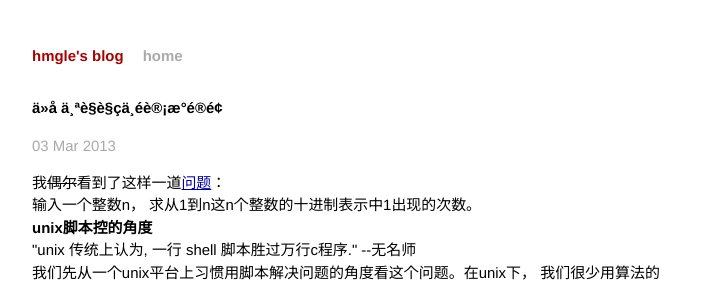
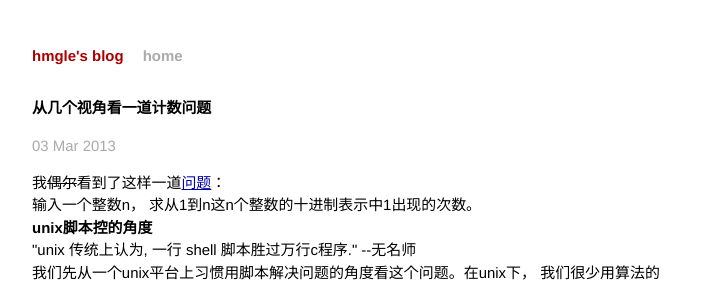
Before and after one commit to hmgle/hmgle.github.com, a Jekyll site: the page built from _posts/2013-03-03-%e4%bb%8e%e5%87%a0%e4%b8%aa%e8%a7%86%e8%a7%92%e7%9c%8b%e4%b8%80%e9%81%93%e8%ae%a1%e6%95%b0%e9%97%ae%e9%a2%98.html, in a window 1280 px wide and 900 px high. Shown: the top 285 px of the window, without its empty margins (294-1008 px from the left). Built offline with Jekyll 4.4.1, drawn with Linux system fonts in a browser that asks for light colours; Markdown is read by kramdown in place of the engine named in the settings.

Commit message:
fix encode

```diff
--- a/_posts/2013-03-03-%e4%bb%8e%e5%87%a0%e4%b8%aa%e8%a7%86%e8%a7%92%e7%9c%8b%e4%b8%80%e9%81%93%e8%ae%a1%e6%95%b0%e9%97%ae%e9%a2%98.html
+++ b/_posts/2013-03-03-%e4%bb%8e%e5%87%a0%e4%b8%aa%e8%a7%86%e8%a7%92%e7%9c%8b%e4%b8%80%e9%81%93%e8%ae%a1%e6%95%b0%e9%97%ae%e9%a2%98.html
@@ -1,8 +1,8 @@
 ---
 layout: post
-title: "\xE4\xBB\x8E\xE5\x87\xA0\xE4\xB8\xAA\xE8\xA7\x86\xE8\xA7\x92\xE7\x9C\x8B\xE4\xB8\x80\xE9\x81\x93\xE8\xAE\xA1\xE6\x95\xB0\xE9\x97\xAE\xE9\xA2\x98"
+title: "从几个视角看一道计数问题"
 categories:
-- "\xE6\x8B\xBE\xE9\x9B\xB6"
+- "拾零"
 tags: []
 
 status: publish
```
